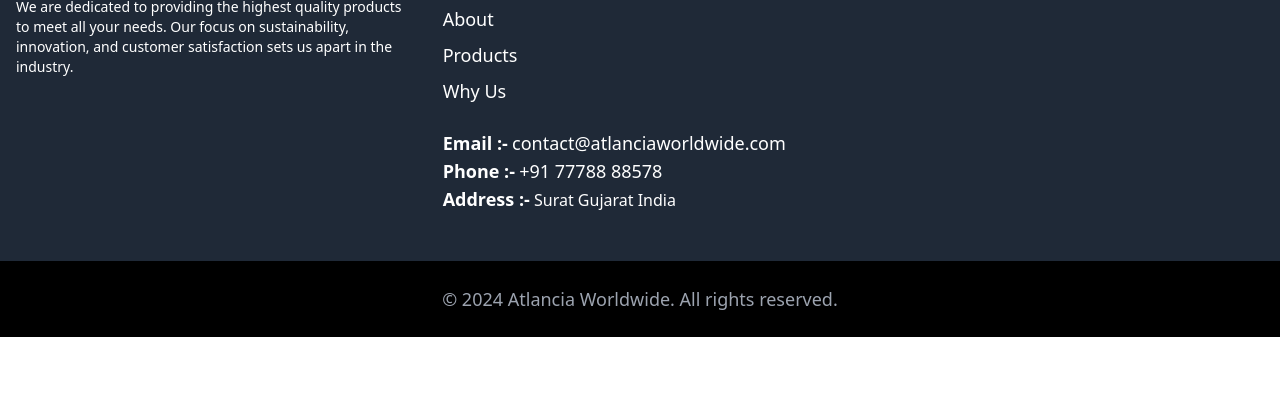
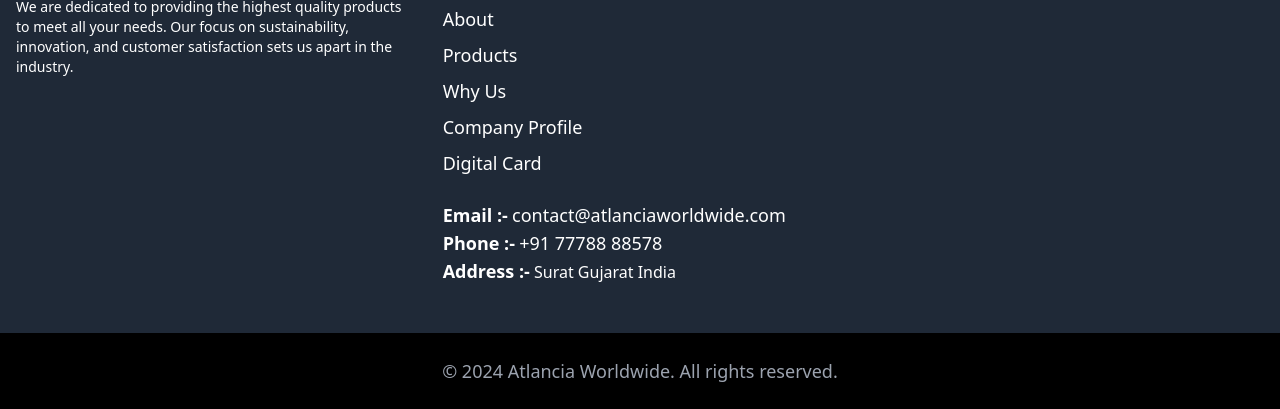
Before and after one commit to ranganikrushank/atlanciaworldwide-cotton, a plain HTML site: page index.html in a window 1280 px wide. Shown: the part 4155-4564 px from the top of the page. Before the commit the page ends 4492 px from the top, so only its background shows below. Drawn offline with nearby package versions, Linux system fonts and the light colour scheme.

Commit message:
Add files via upload

```diff
--- a/index.html
+++ b/index.html
@@ -399,6 +399,10 @@
                         </li>
                         <li><a href="#why-us" class="hover:text-black transition text-sm md:text-lg">Why Us</a>
                         </li>
+                        <li><a href="https://drive.google.com/file/d/1QThczyBtrBX9fONjcidpkx0D1Z5Cw0kG/view?usp=drive_link" target="_blank" class="hover:text-black transition text-sm md:text-lg">Company Profile</a>
+                        </li>
+                        <li><a href="https://digitalcard.atlanciaworldwide.com/" target="_blank" class="hover:text-black transition text-sm md:text-lg">Digital Card</a>
+                        </li>
                     </ul>
                     <p><span class="font-semibold text-sm md:text-lg">Email :-</span> <a
                             href="mailto:contact@atlanciaworldwide.com"
```
